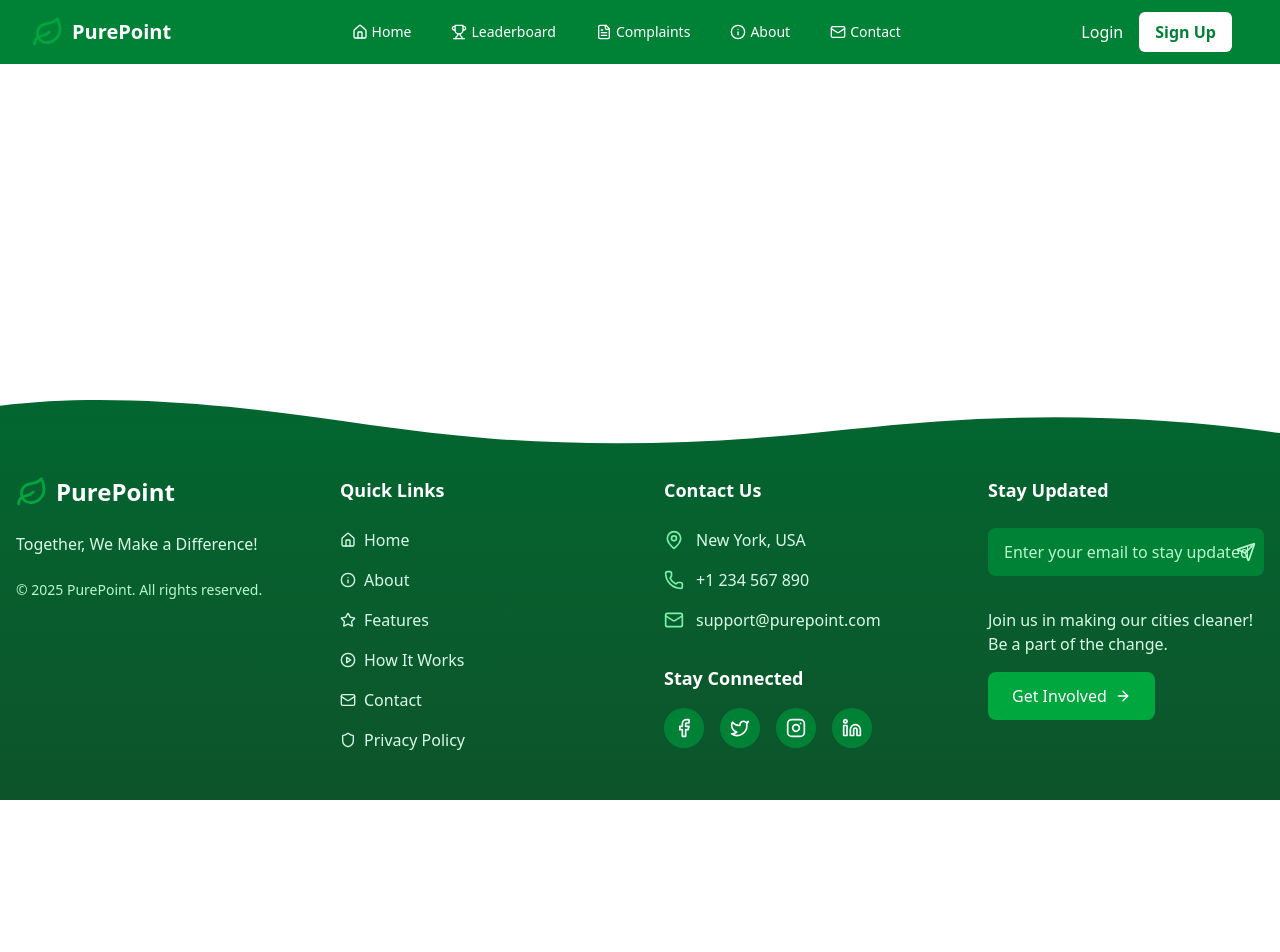
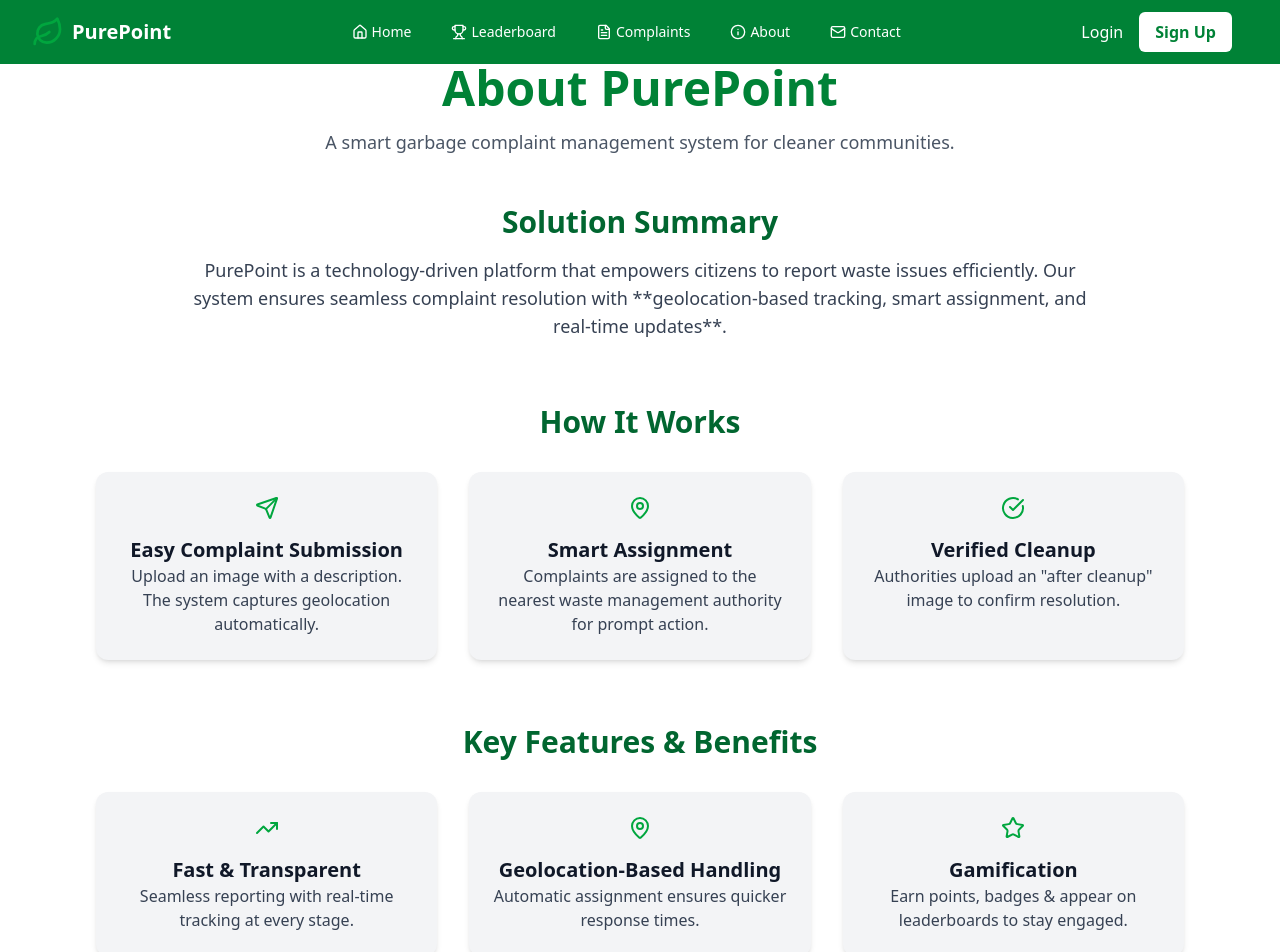
Before and after one commit to doshantgiradkar/purepoint, a React (Vite) app in the folder frontend/: page /about in a window 1280 px wide. Shown: the top 952 px of the page. Before the commit the page ends 800 px from the top, so only its background shows below. Built offline with nearby package versions, Linux system fonts and the light colour scheme.

Commit message:
about page added

```diff
--- a/frontend/src/pages/About.jsx
+++ b/frontend/src/pages/About.jsx
@@ -1,9 +1,98 @@
-import React from 'react'
+import { MapPin, Send, CheckCircle, Star, TrendingUp, AlertTriangle } from "lucide-react";
 
-const About = () => {
+export default function AboutPurePoint() {
   return (
-    <div>About</div>
-  )
+    <section className="bg-white text-gray-900 py-16 px-6 sm:px-12 lg:px-24">
+      {/* Header */}
+      <div className="text-center">
+        <h1 className="text-4xl sm:text-5xl font-bold text-green-700">About PurePoint</h1>
+        <p className="mt-4 text-lg text-gray-600">
+          A smart garbage complaint management system for cleaner communities.
+        </p>
+      </div>
+
+      {/* Solution Summary */}
+      <div className="mt-12 max-w-4xl mx-auto text-center">
+        <h2 className="text-3xl font-semibold text-green-800">Solution Summary</h2>
+        <p className="mt-4 text-lg text-gray-700">
+          PurePoint is a technology-driven platform that empowers citizens to report waste issues efficiently.
+          Our system ensures seamless complaint resolution with **geolocation-based tracking, smart assignment, and real-time updates**.
+        </p>
+      </div>
+
+      {/* How It Works */}
+      <div className="mt-16 max-w-6xl mx-auto">
+        <h2 className="text-3xl font-semibold text-green-800 text-center">How It Works</h2>
+        <div className="grid grid-cols-1 md:grid-cols-3 gap-8 mt-8">
+          <div className="flex flex-col items-center bg-gray-100 p-6 rounded-xl shadow-md">
+            <Send className="text-green-600 text-5xl" />
+            <h3 className="mt-4 text-xl font-semibold">Easy Complaint Submission</h3>
+            <p className="text-gray-700 text-center">
+              Upload an image with a description. The system captures geolocation automatically.
+            </p>
+          </div>
+          <div className="flex flex-col items-center bg-gray-100 p-6 rounded-xl shadow-md">
+            <MapPin className="text-green-600 text-5xl" />
+            <h3 className="mt-4 text-xl font-semibold">Smart Assignment</h3>
+            <p className="text-gray-700 text-center">
+              Complaints are assigned to the nearest waste management authority for prompt action.
+            </p>
+          </div>
+          <div className="flex flex-col items-center bg-gray-100 p-6 rounded-xl shadow-md">
+            <CheckCircle className="text-green-600 text-5xl" />
+            <h3 className="mt-4 text-xl font-semibold">Verified Cleanup</h3>
+            <p className="text-gray-700 text-center">
+              Authorities upload an "after cleanup" image to confirm resolution.
+            </p>
+          </div>
+        </div>
+      </div>
+
+      {/* Key Features & Benefits */}
+      <div className="mt-16 max-w-6xl mx-auto">
+        <h2 className="text-3xl font-semibold text-green-800 text-center">Key Features & Benefits</h2>
+        <div className="grid grid-cols-1 md:grid-cols-2 lg:grid-cols-3 gap-8 mt-8">
+          <FeatureCard icon={<TrendingUp />} title="Fast & Transparent" description="Seamless reporting with real-time tracking at every stage." />
+          <FeatureCard icon={<MapPin />} title="Geolocation-Based Handling" description="Automatic assignment ensures quicker response times." />
+          <FeatureCard icon={<Star />} title="Gamification" description="Earn points, badges & appear on leaderboards to stay engaged." />
+          <FeatureCard icon={<AlertTriangle />} title="Accountability & Escalation" description="Track authority performance with ratings & escalation mechanisms." />
+          <FeatureCard icon={<CheckCircle />} title="Community-Driven Cleanliness" description="Encourages citizens to take responsibility for a cleaner environment." />
+          <FeatureCard icon={<Send />} title="Data Insights & Analytics" description="Authorities gain access to complaint trends for better resource allocation." />
+        </div>
+      </div>
+
+      {/* Why PurePoint? */}
+      <div className="mt-16 max-w-5xl mx-auto text-center">
+        <h2 className="text-3xl font-semibold text-green-800">Why PurePoint?</h2>
+        <p className="mt-4 text-lg text-gray-700">
+          Traditional complaint systems are slow and bureaucratic. **PurePoint leverages modern technology** with
+          OpenStreetMap, MongoDB, Cloudinary, and scalable cloud deployment to ensure **real-time tracking,
+          gamification, and active citizen engagement**.
+        </p>
+      </div>
+
+      {/* Call to Action */}
+      <div className="mt-16 text-center">
+        <h2 className="text-3xl font-semibold text-green-800">Join Us in Creating a Cleaner Future</h2>
+        <p className="mt-4 text-lg">Make an impact today! Report garbage and keep your city clean. 🚮</p>
+        <a
+          href="/report"
+          className="mt-6 inline-block px-8 py-4 rounded-xl bg-green-600 hover:bg-green-700 text-white text-lg font-semibold transition-all shadow-lg"
+        >
+          Report Now
+        </a>
+      </div>
+    </section>
+  );
 }
 
-export default About
+// Feature Card Component
+function FeatureCard({ icon, title, description }) {
+  return (
+    <div className="flex flex-col items-center bg-gray-100 p-6 rounded-xl shadow-md">
+      <div className="text-green-600 text-5xl">{icon}</div>
+      <h3 className="mt-4 text-xl font-semibold">{title}</h3>
+      <p className="text-gray-700 text-center">{description}</p>
+    </div>
+  );
+}
```
